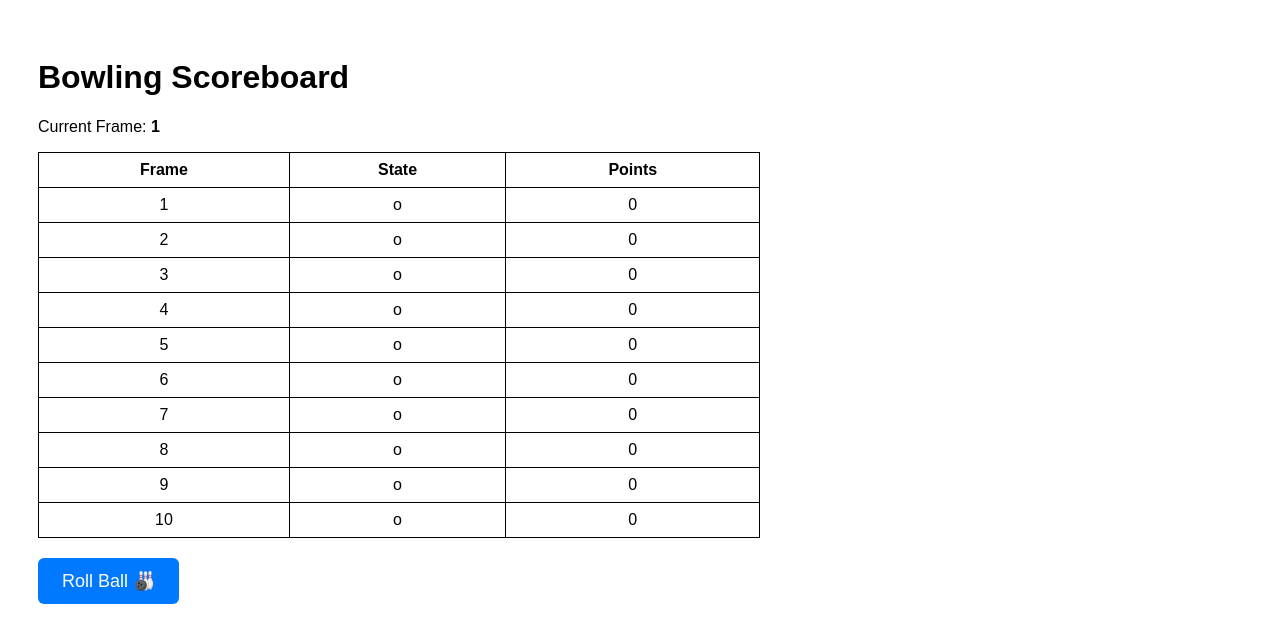
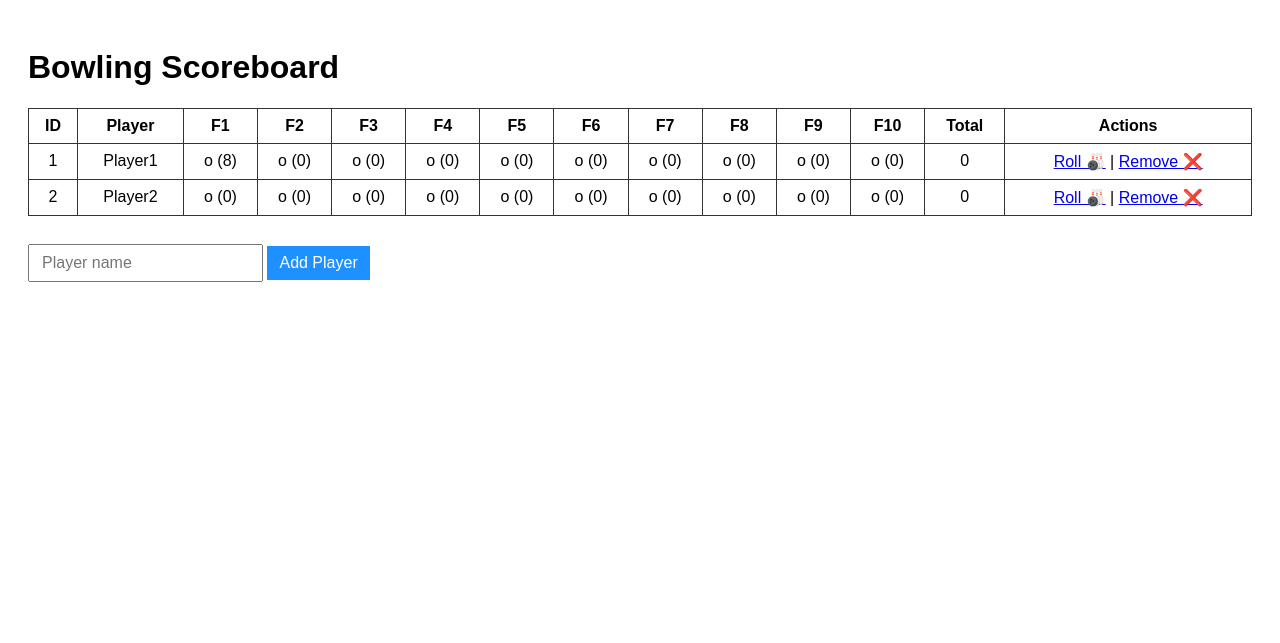
Before and after one commit to davide-muzzi/bowlingcounter, a Flask app: page /game in a window 1280 px wide. Shown: the top 643 px of the page. Run offline with Flask 3, Linux system fonts and the light colour scheme.

Commit message:
redesign whole scoreboard and add player add/remove functionality

```diff
--- a/main.py
+++ b/main.py
@@ -1,80 +1,113 @@
-from flask import Flask, render_template, redirect, url_for
+from flask import Flask, render_template, redirect, url_for, request
 import random
 
 app = Flask(__name__)
 
-frames = ({
-          "1": {"points": 0, "state": "o"},
-          "2": {"points": 0, "state": "o"},
-          "3": {"points": 0, "state": "o"},
-          "4": {"points": 0, "state": "o"},
-          "5": {"points": 0, "state": "o"},
-          "6": {"points": 0, "state": "o"},
-          "7": {"points": 0, "state": "o"},
-          "8": {"points": 0, "state": "o"},
-          "9": {"points": 0, "state": "o"},
-          "10": {"points": 0, "state": "o"}
-        })
+# Template for empty frames
+EMPTY_FRAMES = {
+    str(i): {"points": 0, "state": "o"} for i in range(1, 11)
+}
+
+players = {}
+next_player_id = 1
 
 
+def reset_frames():
+    return {str(i): {"points": 0, "state": "o"} for i in range(1, 10 + 1)}
 
-current_frame = 1
-#for value in frames.values():
 
 @app.route("/game")
 def show_game():
-    return render_template("game.html", frames=frames, current_frame=current_frame)
+    return render_template("game.html", players=players)
+
+
+@app.route("/add_player")
+def add_player():
+    global next_player_id
+
+    name = request.args.get("name", f"Player{next_player_id}")
+
+    players[next_player_id] = {
+        "name": name,
+        "frames": reset_frames(),
+        "current_frame": 1
+    }
+
+    next_player_id += 1
+    return redirect(url_for("show_game"))
+
+
+@app.route("/remove_player")
+def remove_player():
+    player_id = int(request.args.get("id"))
+    if player_id in players:
+        del players[player_id]
+    return redirect(url_for("show_game"))
+
 
 @app.route("/bowl")
 def bowl():
-    global current_frame
+    player_id = int(request.args.get("id"))
+
+    if player_id not in players:
+        return "Player not found"
+
+    player = players[player_id]
+    frames = player["frames"]
+    current_frame = player["current_frame"]
+
+    # Restart their game if done
     if current_frame > 10:
-        current_frame = 1
+        player["frames"] = reset_frames()
+        player["current_frame"] = 1
         return redirect(url_for("show_game"))
 
-    if current_frame == 1:
-        for frame in frames:
-            frames[f"{frame}"]["points"] = 0
-            frames[f"{frame}"]["state"] = "o"
+    dab = frames[str(current_frame)]
 
-    dab = frames[str(current_frame)]
     throw1 = random.randint(1, 10)
     throw2 = 0
     throw3 = 0
     throw4 = 0
+
+    # Throw 2 if not strike
     if throw1 != 10:
         throw2 = random.randint(1, 10 - throw1)
+
+    # Mark strike/spare/open
     if throw1 == 10:
-        dab["points"] = 10
         dab["state"] = "x"
-    elif throw2 == 10-throw1:
+    elif throw2 == 10 - throw1:
         dab["state"] = "/"
     else:
         dab["state"] = "o"
+
     dab["points"] = throw1 + throw2
+
+    # Frame 10 handling
     if current_frame == 10:
         if dab["state"] == "x":
             throw3 = random.randint(1, 10)
-            dab["points"] = throw1 + throw2 + throw3
             throw4 = random.randint(1, 10)
             dab["points"] = throw1 + throw2 + throw3 + throw4
-        if dab["state"] == "/":
+        elif dab["state"] == "/":
             throw3 = random.randint(1, 10)
             dab["points"] += throw3
+
+    # Previous frame bonuses
     if current_frame != 1:
-        if frames[str(current_frame - 1)]["state"] == "/" or frames[str(current_frame - 1)]["state"] == "x":
-            temp = frames[str(current_frame-1)]["points"]
-            frames[str(current_frame-1)]["points"] = temp + throw1 + throw2
-    if current_frame != 2 and current_frame != 1:
-        if frames[str(current_frame - 2)]["state"] == "x":
-            temp = frames[str(current_frame-2)]["points"]
-            if current_frame == 10:
-                frames[str(current_frame-2)]["points"] = temp + throw1 + throw2 + throw3
-            else:
-                frames[str(current_frame-2)]["points"] = temp + throw1 + throw2
-    current_frame += 1
+        prev = frames[str(current_frame - 1)]
+        if prev["state"] in ["/", "x"]:
+            prev["points"] += throw1 + throw2
+
+    if current_frame >= 3:
+        prev2 = frames[str(current_frame - 2)]
+        if prev2["state"] == "x":
+            prev2["points"] += throw1 + throw2
+
+    player["current_frame"] += 1
+
     return redirect(url_for("show_game"))
 
 
 if __name__ == '__main__':
-    app.run()
+    app.run(debug=True)
--- a/templates/game.html
+++ b/templates/game.html
@@ -1,65 +1,75 @@
 <!DOCTYPE html>
 <html>
   <head>
-    <title>Bowling Counter</title>
+    <title>Bowling Scoreboard</title>
     <style>
       body {
-        font-family: Arial, sans-serif;
-        padding: 30px;
+        font-family: Arial;
+        padding: 20px;
       }
       table {
         border-collapse: collapse;
-        width: 60%;
-        margin-bottom: 20px;
+        width: 100%;
       }
       th,
       td {
-        border: 1px solid black;
+        border: 1px solid #333;
         padding: 8px;
         text-align: center;
       }
+      input,
+      button {
+        padding: 8px 12px;
+        margin-top: 10px;
+        font-size: 16px;
+      }
       .btn {
-        padding: 12px 24px;
-        font-size: 18px;
-        background: #0078ff;
+        background: dodgerblue;
+        color: white;
         border: none;
-        border-radius: 6px;
-        color: white;
-        cursor: pointer;
-      }
-      .btn:hover {
-        background: #005fcc;
       }
     </style>
   </head>
   <body>
     <h1>Bowling Scoreboard</h1>
 
-    <p>
-      Current Frame:
-      <strong
-        >{{ current_frame if current_frame <= 10 else "Game Over" }}</strong
-      >
-    </p>
-
     <table>
       <tr>
-        <th>Frame</th>
-        <th>State</th>
-        <th>Points</th>
+        <th>ID</th>
+        <th>Player</th>
+        {% for i in range(1, 11) %}
+        <th>F{{ i }}</th>
+        {% endfor %}
+        <th>Total</th>
+        <th>Actions</th>
       </tr>
 
-      {% for frame, data in frames.items() %}
+      {% for pid, p in players.items() %}
       <tr>
-        <td>{{ frame }}</td>
-        <td>{{ data.state }}</td>
-        <td>{{ data.points }}</td>
+        <td>{{ pid }}</td>
+        <td>{{ p.name }}</td>
+
+        {% set total = 0 %} {% for f in range(1, 11) %} {% set total = total +
+        p.frames[f|string].points %}
+        <td>
+          {{ p.frames[f|string].state }} ({{ p.frames[f|string].points }})
+        </td>
+        {% endfor %}
+
+        <td>{{ total }}</td>
+        <td>
+          <a href="/bowl?id={{ pid }}">Roll 🎳</a> |
+          <a href="/remove_player?id={{ pid }}">Remove ❌</a>
+        </td>
       </tr>
       {% endfor %}
     </table>
 
-    <form action="/bowl">
-      <button class="btn">Roll Ball 🎳</button>
+    <br />
+
+    <form action="/add_player">
+      <input type="text" name="name" placeholder="Player name" />
+      <button class="btn">Add Player</button>
     </form>
   </body>
 </html>
```
